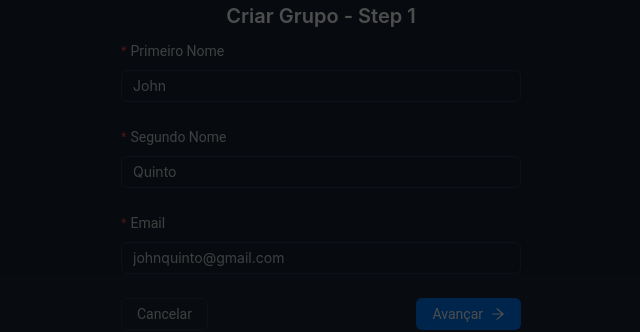
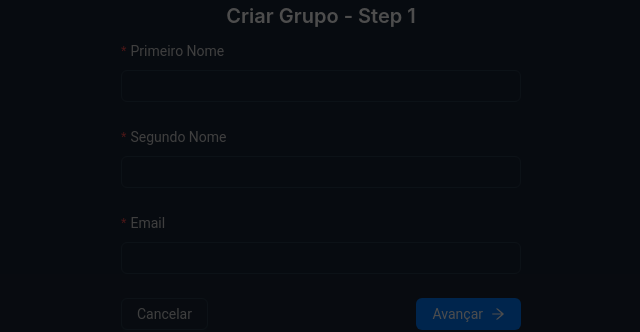
Before and after one commit to johnquinto/frontend-react, a React (Vite) app: page /create-team in a window 1280 px wide. Shown: the part 235-567 px from the top of the page, without its empty margins (319-959 px from the left). Built offline with nearby package versions, Linux system fonts and the light colour scheme; no server answers.

Commit message:
Update CreateTeam.jsx

```diff
--- a/src/pages/team/CreateTeam.jsx
+++ b/src/pages/team/CreateTeam.jsx
@@ -38,7 +38,7 @@ const CreateTeam = () => {
         {/* Campos do formulário */}
         <Form.Item
           name="firstname"
-          initialValue="John"
+
           label="Primeiro Nome"
           rules={[{ required: true, message: "Por favor insira seu primeiro nome!" }]}
         >
@@ -46,7 +46,7 @@ const CreateTeam = () => {
         </Form.Item>
         <Form.Item
           name="secondname"
-          initialValue="Quinto"
+
           label="Segundo Nome"
           rules={[{ required: true, message: "Por favor insira seu segundo nome!" }]}
         >
@@ -54,7 +54,7 @@ const CreateTeam = () => {
         </Form.Item>
         <Form.Item
           name="email"
-          initialValue="johnquinto@gmail.com"
+
           label="Email"
           rules={[
             { required: true, message: "Por favor insira seu email!" },
```
